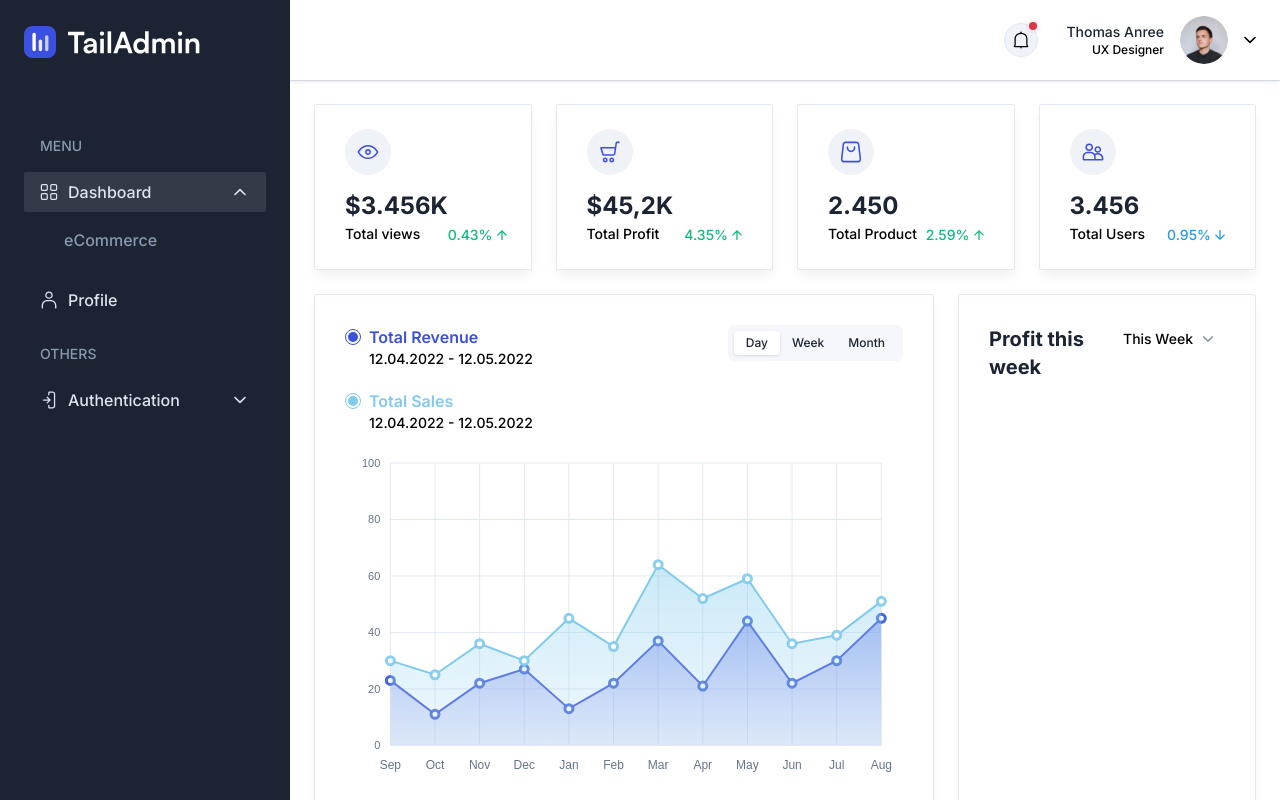
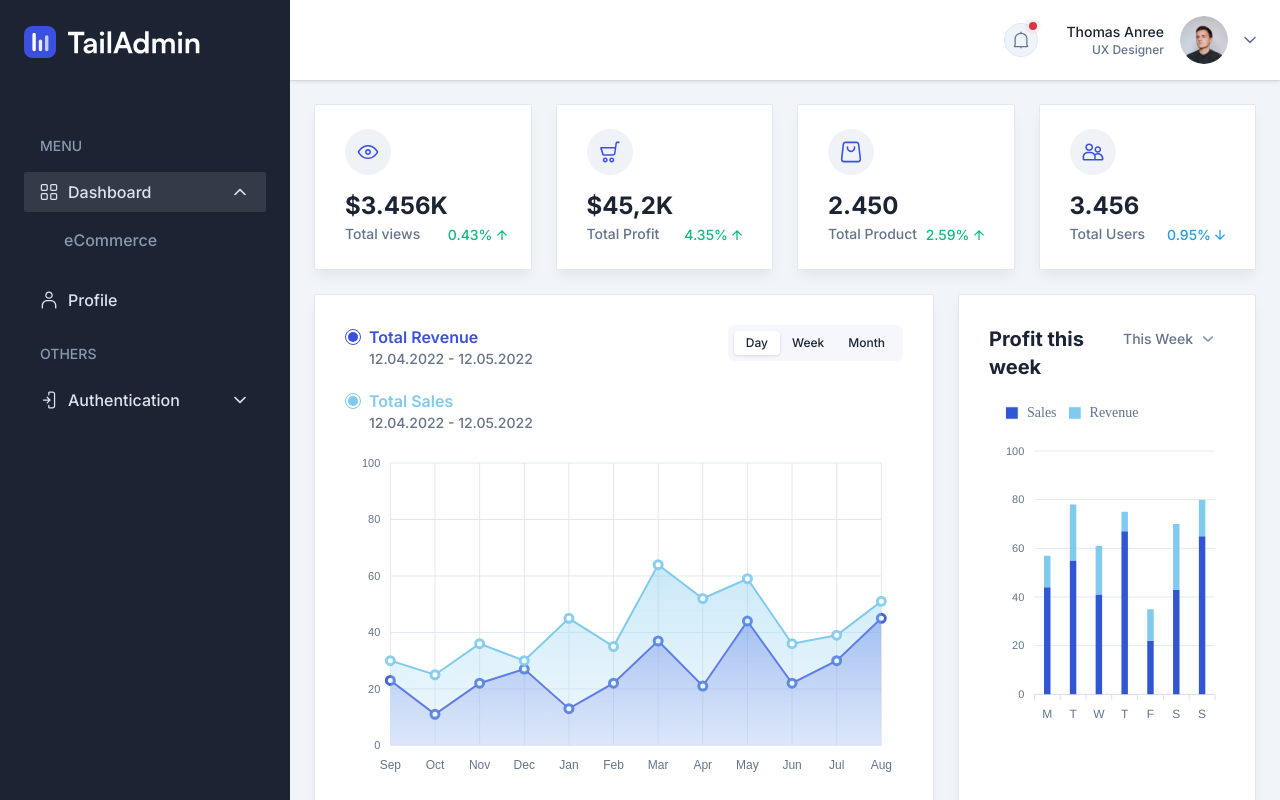
Before and after one commit to dsbraydev/tg-dash, a Next.js app: page / in a window 1280 px wide. Built offline with nearby package versions, Linux system fonts and the light colour scheme.

Commit message:
style updates and security changes

```diff
--- a/app/components/Dashboard/ChartTwo.tsx
+++ b/app/components/Dashboard/ChartTwo.tsx
@@ -1,6 +1,10 @@
+"use client";
 import React from "react";
+import { CHART_TWO_SERIES, CHART_TWO_OPTIONS } from "./data";
+import dynamic from "next/dynamic";
 
 const ChartTwo = () => {
+  const Chart = dynamic(() => import("react-apexcharts"), { ssr: false });
   return (
     <div className="col-span-12 rounded-sm border border-stroke bg-white p-7.5 shadow-default dark:border-strokedark dark:bg-boxdark xl:col-span-4">
       <div className="mb-4 justify-between gap-4 sm:flex">
@@ -44,7 +48,14 @@ const ChartTwo = () => {
       </div>
 
       <div>
-        <div id="chartTwo" className="-ml-5 -mb-9"></div>
+        <Chart
+          type="bar"
+          // @ts-ignore
+          options={CHART_TWO_OPTIONS}
+          series={CHART_TWO_SERIES}
+          height={335}
+          width="100%"
+        />
       </div>
     </div>
   );
--- a/app/components/Dashboard/data.ts
+++ b/app/components/Dashboard/data.ts
@@ -123,3 +123,73 @@ export const OPTIONS = {
         max: 100,
     },
 };
+
+export const CHART_TWO_SERIES = [
+    {
+        name: "Sales",
+        data: [44, 55, 41, 67, 22, 43, 65],
+    },
+    {
+        name: "Revenue",
+        data: [13, 23, 20, 8, 13, 27, 15],
+    },
+];
+
+export const CHART_TWO_OPTIONS = {
+    colors: ["#3056D3", "#80CAEE"],
+    chart: {
+        type: "bar",
+        height: 335,
+        stacked: true,
+        toolbar: {
+            show: false,
+        },
+        zoom: {
+            enabled: false,
+        },
+    },
+
+    responsive: [
+        {
+            breakpoint: 1536,
+            options: {
+                plotOptions: {
+                    bar: {
+                        borderRadius: 0,
+                        columnWidth: "25%",
+                    },
+                },
+            },
+        },
+    ],
+    plotOptions: {
+        bar: {
+            horizontal: false,
+            borderRadius: 0,
+            columnWidth: "25%",
+            borderRadiusApplication: "end",
+            borderRadiusWhenStacked: "last",
+        },
+    },
+    dataLabels: {
+        enabled: false,
+    },
+
+    xaxis: {
+        categories: ["M", "T", "W", "T", "F", "S", "S"],
+    },
+    legend: {
+        position: "top",
+        horizontalAlign: "left",
+        fontFamily: "Satoshi",
+        fontWeight: 500,
+        fontSize: "14px",
+
+        markers: {
+            radius: 99,
+        },
+    },
+    fill: {
+        opacity: 1,
+    },
+}
--- a/app/globals.css
+++ b/app/globals.css
@@ -1,9 +1,31 @@
+@import url("https://fonts.googleapis.com/css2?family=Inter:wght@100;200;300;400;500;600;700;800;900&display=swap");
 @tailwind base;
 @tailwind components;
 @tailwind utilities;
 
-@import url("https://fonts.googleapis.com/css2?family=Inter:wght@100;200;300;400;500;600;700;800;900&display=swap");
+@layer base {
+  body {
+    @apply relative z-1 bg-whiten font-satoshi text-base font-normal text-body;
+  }
+}
+@layer utilities {
+  /* Chrome, Safari and Opera */
+  .no-scrollbar::-webkit-scrollbar {
+    display: none;
+  }
 
+  .no-scrollbar {
+    -ms-overflow-style: none; /* IE and Edge */
+    scrollbar-width: none; /* Firefox */
+  }
+
+  .chat-height {
+    @apply h-[calc(100vh_-_8.125rem)] lg:h-[calc(100vh_-_5.625rem)];
+  }
+  .inbox-height {
+    @apply h-[calc(100vh_-_8.125rem)] lg:h-[calc(100vh_-_5.625rem)];
+  }
+}
 
 /* third-party libraries CSS */
 .tableCheckbox:checked ~ div span {
--- a/app/hooks/useData.tsx
+++ b/app/hooks/useData.tsx
@@ -1,17 +1,26 @@
-import useSWR from 'swr';
+import useSWR from "swr";
 
 const fetchData = async (url: string) => {
   const API = process.env.MY_API;
   const apiUrl = `${API}${url}`;
 
+  try {
     const response = await fetch(apiUrl, {
       headers: {
         // No headers needed
       },
     });
 
+    if (!response.ok) {
+      throw new Error(`Failed to fetch data: ${response.statusText}`);
+    }
+
     const data = await response.json();
     return data;
+  } catch (error: any) {
+    console.error("Error fetching data:", error.message);
+    throw error;
+  }
 };
 
 const useData = (url: string) => {
@@ -21,6 +30,7 @@ const useData = (url: string) => {
     data,
     isLoading: !data && !error,
     isError: error,
+    errorMessage: error ? error.message : null,
   };
 };
 
--- a/app/page.tsx
+++ b/app/page.tsx
@@ -1,4 +1,3 @@
-"use client";
 import Dashboard from "./components/Dashboard";
 // import useData from "./hooks/useData";
 
@@ -11,7 +10,6 @@ const HomePage = () => {
   // if (isError) {
   //   return <div>Error loading data</div>;
   // }
-
   return <Dashboard />;
 };
 
```
Lines whose indentation alone changed are shown as unchanged.
